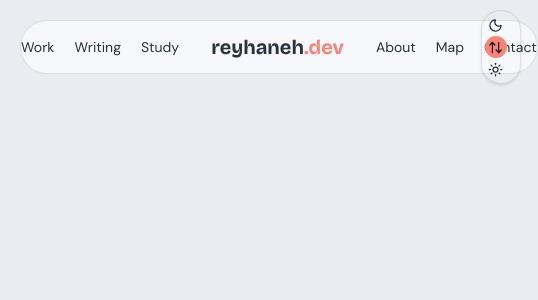
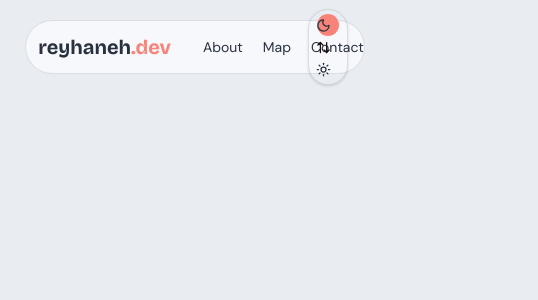
Before and after one commit to reyhaneh-k/reyhaneh.dev, a React (Vite) app: page / in a window 390 px wide. Shown: the top 300 px of the page, 538 px wide, since content can reach past the window. Built offline with nearby package versions, Linux system fonts and the light colour scheme.

Commit message:
feat(navbar): updates navbar

```diff
--- a/src/components/ui/themeSwitch/ThemeSwitch.tsx
+++ b/src/components/ui/themeSwitch/ThemeSwitch.tsx
@@ -1,3 +1,5 @@
+import { motion } from "motion/react";
+
 import { useTheme } from "@/hooks/useTheme/useTheme";
 import { THEME } from "@/stores/theme/index.const";
 import { cn } from "@/utils/classname";
@@ -10,16 +12,32 @@ const ThemeSwitch = ({
   className?: string;
 }) => {
   const [theme, setTheme] = useTheme();
+
   return (
     <div
       aria-label="Color theme"
       role="radiogroup"
       className={cn(
-        "border-border flex rounded-full border p-0.75 shadow-sm md:w-fit md:flex-row md:gap-1",
-        "w-10 flex-col",
+        "border-border shadow-shadow flex rounded-full border p-1 shadow-sm md:w-fit md:flex-row md:gap-1",
+        "relative w-10 flex-col",
         className
       )}
     >
+      <motion.div
+        layout
+        className={cn(
+          "bg-accent absolute my-auto size-5.5 rounded-full",
+          theme === THEME.LIGHT && "right-1",
+          theme === THEME.DARK && "left-1",
+          theme === THEME.AUTO &&
+            "right-1/2 translate-x-1/2"
+        )}
+        transition={{
+          type: "spring",
+          visualDuration: 0.2,
+          bounce: 0.2,
+        }}
+      />
       {Object.entries(THEME_SWITCH_ICONS).map(
         ([key, value]) => {
           const th = key as THEME;
@@ -30,9 +48,8 @@ const ThemeSwitch = ({
               aria-checked={th === theme}
               role="radio"
               className={cn(
-                "text-foreground aspect-square size-5.5 rounded-full transition-colors duration-100 ease-linear",
-                th === theme && "bg-accent text-on-accent",
-                ""
+                "text-foreground z-1 aspect-square size-5.5 cursor-pointer rounded-full transition-colors duration-100 ease-linear",
+                th === theme && "text-on-accent"
               )}
               onClick={() => {
                 setTheme(th);
--- /dev/null
+++ b/src/hooks/useReducedMotion/useReducedMotion.ts
@@ -0,0 +1,25 @@
+import { useEffect, useState } from "react";
+
+const useReducedMotion = () => {
+  const [isReducedMotion, setIsReducedMotion] =
+    useState(false);
+  useEffect(() => {
+    const mediaQuery = matchMedia(
+      "(prefers-reduced-motion: reduce)"
+    );
+    const handleChange = () => {
+      setIsReducedMotion(mediaQuery.matches);
+    };
+    handleChange();
+    mediaQuery.addEventListener("change", handleChange);
+    return () => {
+      mediaQuery.removeEventListener(
+        "change",
+        handleChange
+      );
+    };
+  }, []);
+  return isReducedMotion;
+};
+
+export { useReducedMotion };
--- a/src/layouts/rootLayout/components/navbar/Navbar.tsx
+++ b/src/layouts/rootLayout/components/navbar/Navbar.tsx
@@ -16,11 +16,25 @@ const Navbar = () => {
         )}
       >
         {NAV_LINKS.slice(0, 3).map((link) => (
-          <li key={link.href}>
+          <li
+            key={link.href}
+            className={cn(
+              "relative",
+              "after:bg-accent after:absolute after:-bottom-1 after:left-0 after:h-0.5 after:w-full",
+              "after:scale-x-0 after:transition-transform after:duration-100 after:ease-linear after:content-['']",
+              "hover:after:scale-x-100",
+              "md:vible hidden"
+            )}
+          >
             <Link to={link.href}>{link.label}</Link>
           </li>
         ))}
-        <li className="font-display mx-3 text-xl font-bold">
+        <li
+          className={cn(
+            "font-display mx-3 text-xl font-bold",
+            "transition-transform duration-100 ease-linear hover:-translate-y-0.5 hover:scale-105"
+          )}
+        >
           <Link to="/">
             <span>{ROOT_LINK.label[0]}</span>
             <span className="text-accent">
@@ -29,7 +43,15 @@ const Navbar = () => {
           </Link>
         </li>
         {NAV_LINKS.slice(3).map((link) => (
-          <li key={link.href}>
+          <li
+            key={link.href}
+            className={cn(
+              "relative",
+              "after:bg-accent after:absolute after:-bottom-1 after:left-0 after:h-0.5 after:w-full",
+              "after:scale-x-0 after:transition-transform after:duration-100 after:ease-linear after:content-['']",
+              "hover:after:scale-x-100"
+            )}
+          >
             <Link to={link.href}>{link.label}</Link>
           </li>
         ))}
--- a/src/main.tsx
+++ b/src/main.tsx
@@ -4,6 +4,7 @@ import {
   RouterProvider,
   createRouter,
 } from "@tanstack/react-router";
+import { MotionConfig } from "motion/react";
 import { StrictMode } from "react";
 import { createRoot } from "react-dom/client";
 
@@ -31,7 +32,9 @@ if (!rootElement.innerHTML) {
     <StrictMode>
       <SentryProvider>
         <ThemeProvider>
-          <RouterProvider router={router} />
+          <MotionConfig reducedMotion="user">
+            <RouterProvider router={router} />
+          </MotionConfig>
         </ThemeProvider>
       </SentryProvider>
     </StrictMode>
--- a/src/styles/index.css
+++ b/src/styles/index.css
@@ -48,6 +48,9 @@
   --color-muted: var(--ink-muted);
   --color-border: var(--line);
 
+  /* Shadows */
+  --color-shadow: var(--shadow);
+
   --font-sans:
     "DM Sans", system-ui, "Segoe UI", Roboto,
     "Helvetica Neue", Arial, sans-serif;
@@ -90,6 +93,7 @@
   --ink-subtle: #8b95a3;
   --line: rgb(40 49 61 / 0.13);
   --on-accent: #1a1010;
+  --shadow: rgba(0, 0, 0, 0.12);
 
   --accent: var(--color-coral-500);
   --tertiary: var(--color-lime-500);
@@ -102,11 +106,10 @@
   --canvas-muted: #0f131a;
   --surface: #151a22;
   --surface-muted: #1b212b;
-  --ink: #e4e9ef;
-  --ink-muted: #9aa5b2;
-  --ink-subtle: #5d6875;
+  --ink: #e4rgba(255, 0, 0, 0.55)-ink-subtle: #5d6875;
   --line: rgb(228 233 239 / 0.13);
   --on-accent: #1a1010;
+  --shadow: rgb(228 233 239 / 0.08);
 
   --tertiary: var(--color-coral-500);
   --accent: var(--color-lime-500);
```
